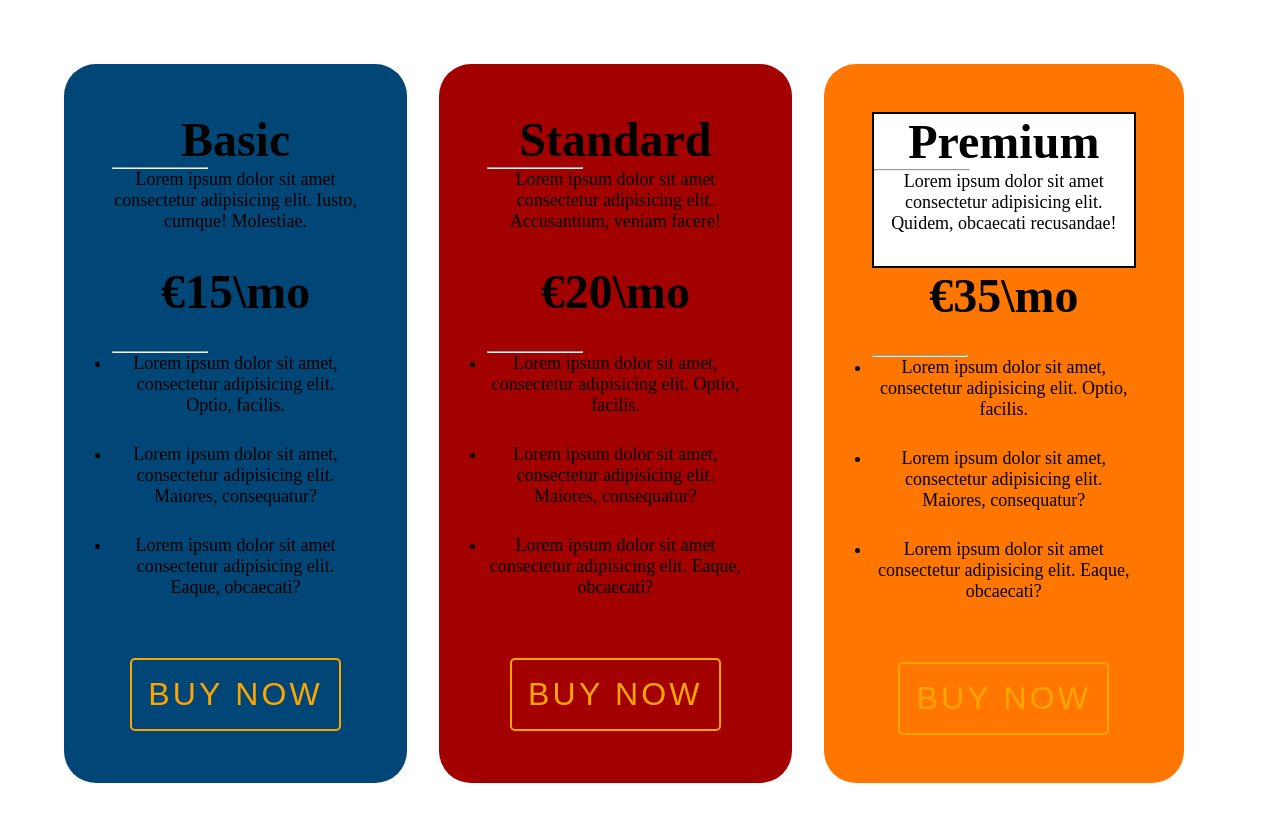
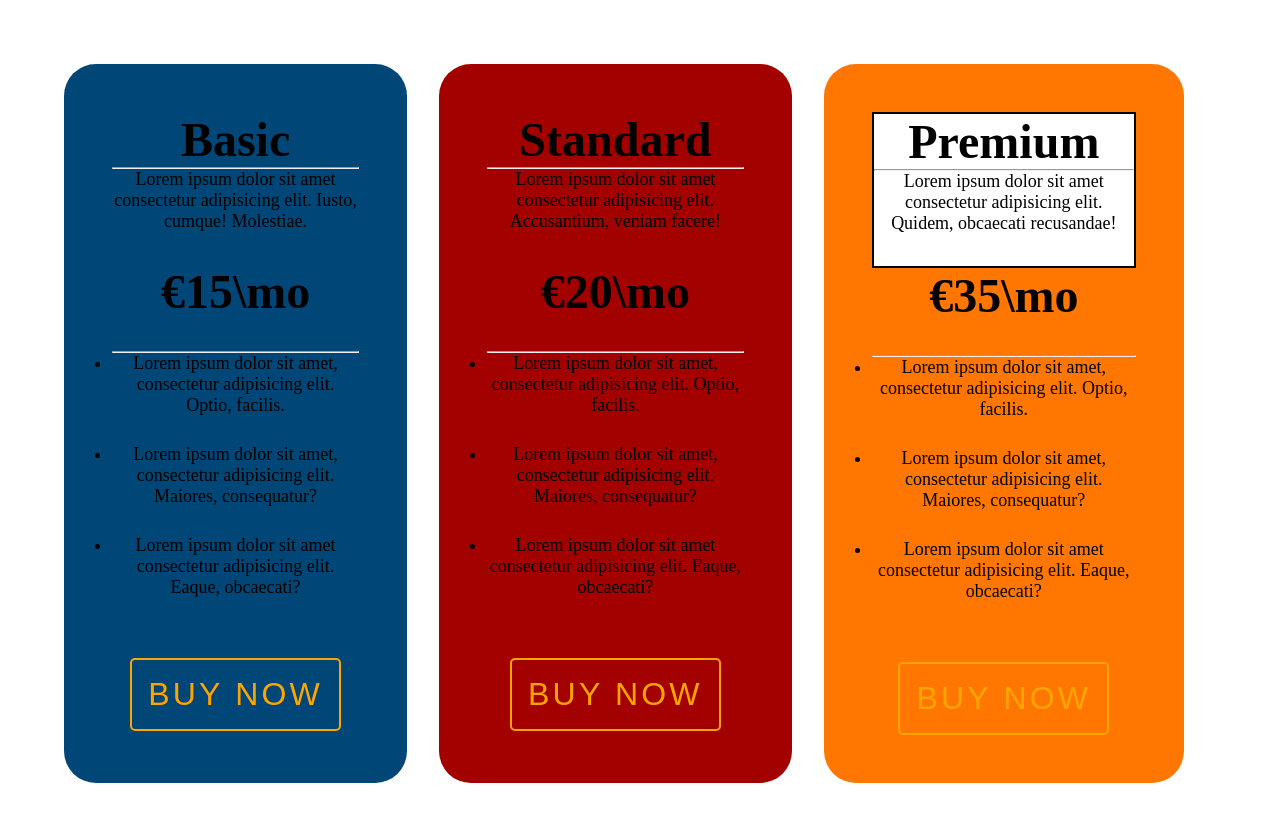
Before and after one commit to seppuh/Pricing-Table, a plain HTML site: page index.html in a window 1280 px wide. Drawn offline with Linux system fonts and the light colour scheme; a web font is replaced by a local one.

Commit message:
hr fixed

```diff
--- a/styles.css
+++ b/styles.css
@@ -70,7 +70,7 @@ li {
 }  FIXING LIST-STYLE TO FIT IN CONTAINER
    680PX*/
 
-hr {
+.hr {
     width: 6rem;
     align-self: center;
 }
```
Also changed, not shown: index.html (+0 -1 lines).
